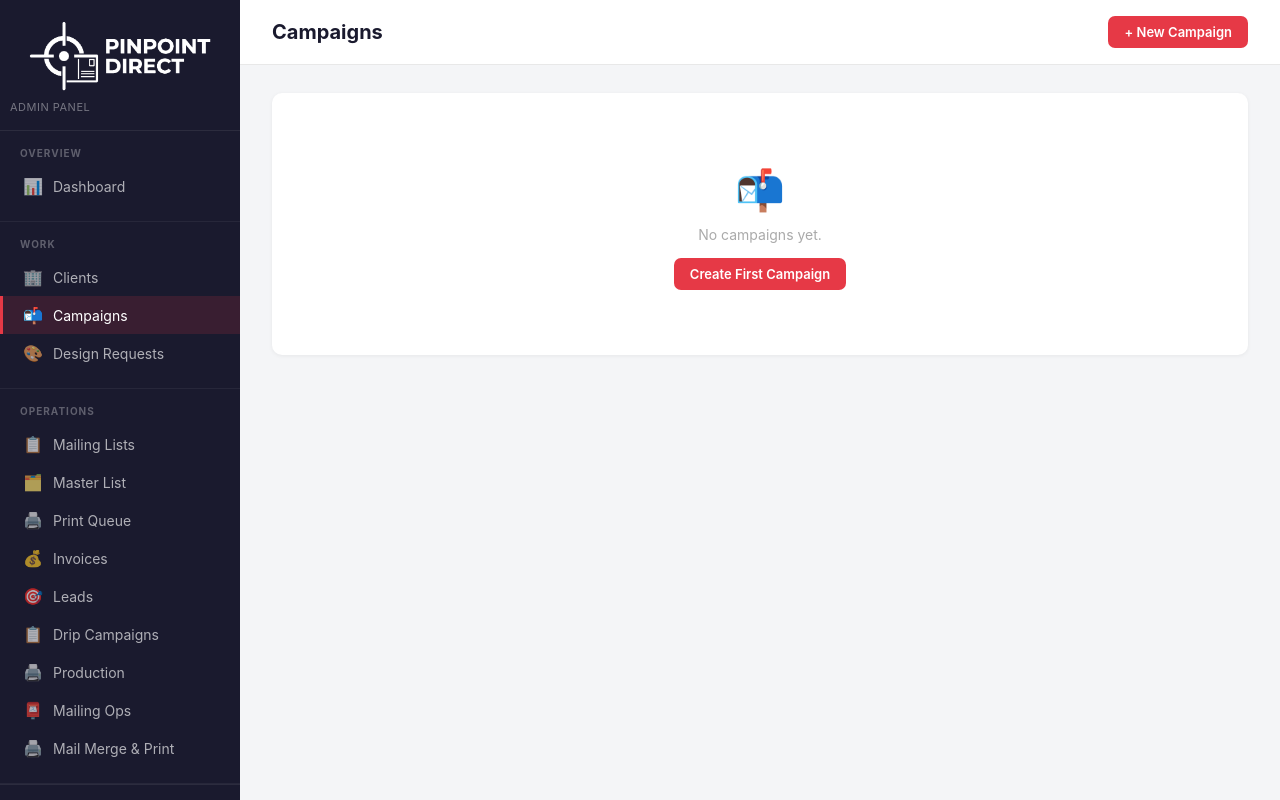
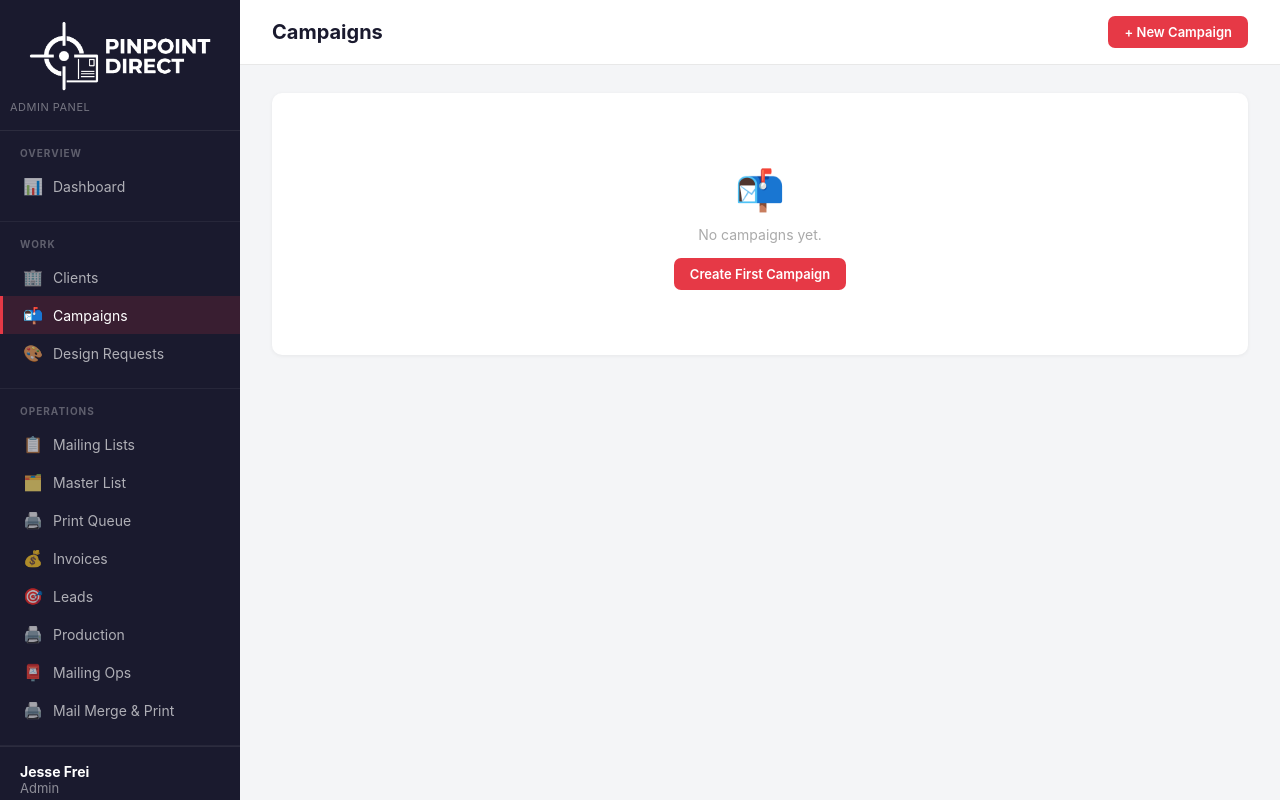
Before and after one commit to maverick-for-jesse/pinpoint-direct, a Flask app: page /admin/campaigns in a window 1280 px wide. Run offline with Flask 3, Linux system fonts and the light colour scheme; a user stored in the database is signed in; data that the repository does not hold is empty; some libraries are stand-ins or nearby versions.

Commit message:
Remove Drip Campaigns from sidebar nav

```diff
--- a/app/templates/admin/base.html
+++ b/app/templates/admin/base.html
@@ -278,9 +278,7 @@
       <a href="{{ url_for('admin.leads') }}" class="nav-item {% if request.endpoint == 'admin.leads' or request.endpoint == 'admin.lead_delete' %}active{% endif %}">
         <span class="icon">🎯</span> Leads
       </a>
-      <a href="{{ url_for('admin.drip_campaigns') }}" class="nav-item {% if 'drip' in request.endpoint %}active{% endif %}">
-        <span class="icon">📋</span> Drip Campaigns
-      </a>
+
       <a href="{{ url_for('admin.production_list') }}" class="nav-item {% if 'production' in request.endpoint %}active{% endif %}">
         <span class="icon">🖨️</span> Production
       </a>
```
